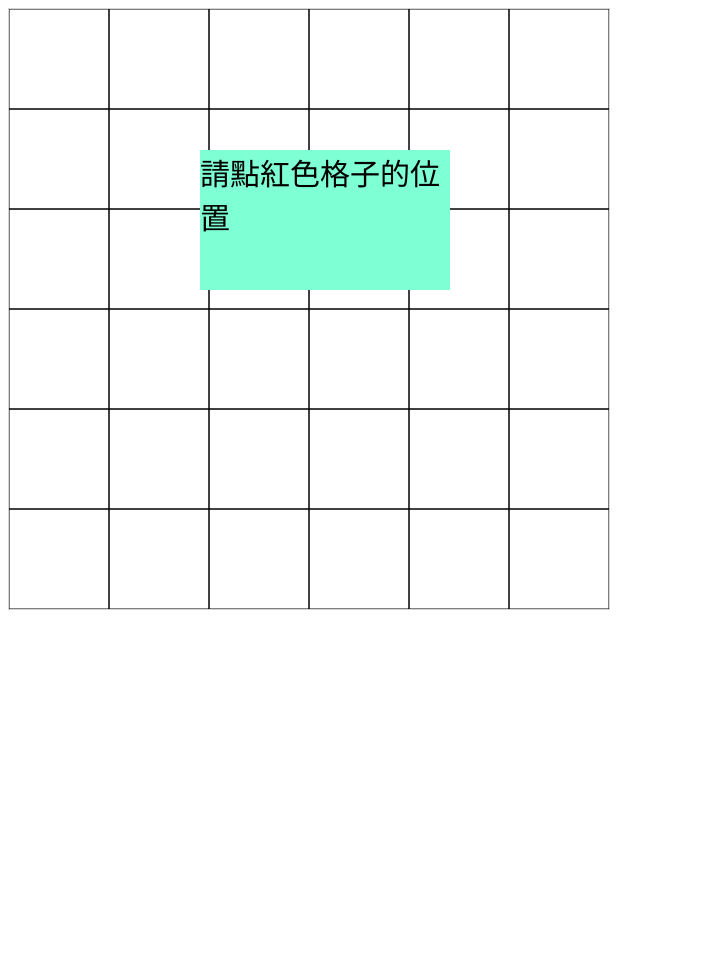
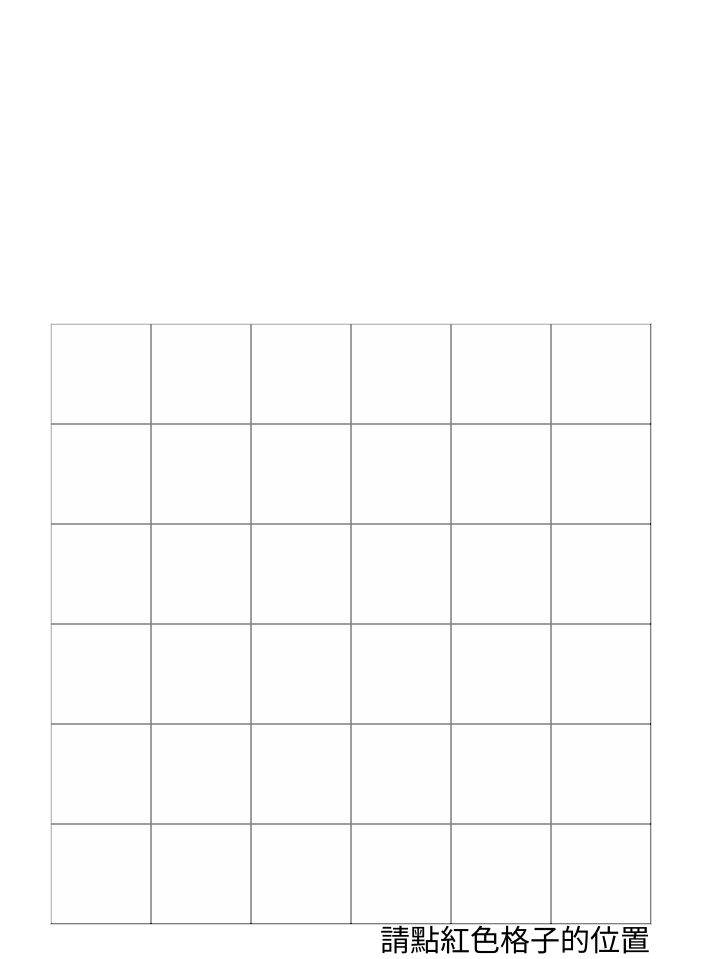
Before and after one commit to freedomisnotfree1/ColorGame, a plain HTML site: page index.html in a window 1280 px wide. Shown: the whole page, without its empty margins (0-707 px from the left). Before the commit the page ends 800 px from the top, so only its background shows below. Drawn offline with Linux system fonts and the light colour scheme.

Commit message:
Add "Next" button, place in 375*667 device, CSS variables inside

```diff
--- a/index.html
+++ b/index.html
@@ -1,31 +1,81 @@
 <!DOCTYPE html>
 <html>
 <header>
-
+    <meta name="viewport" content="width=device-width, initial-scale=0.536, user-scalable=0">
     <meta charset="UTF-8">
     <script src="index.js"></script>
     <style>
-    #textContainer{
-        position: absolute;
-        top: 150px;
-        left: 200px;
-        font-size: 30px;
-        background-color: aquamarine;
-        width: 250px;
-        height: 140px;
-    }
+        :root {
+            --cavas-width: 600px;
+            --textContainer-line-height: 36px;
+        }
 
+        #textContainer {
+            position: absolute;
+
+            margin-left: 50px;
+            margin-top: 322.5px;
+            top: 0px;
+            left: 0px;
+            font-size: 30px;
+            line-height: var(--textContainer-line-height);
+            background-color: rgba(252, 252, 252, 0.493);
+            width: var(--cavas-width);
+            height: var(--cavas-width);
+        }
+
+        #textMiddle {
+            position: absolute;
+            margin-top: calc(var(--cavas-width)/2 - var(--textContainer-line-height)/2);
+            text-align: center;
+            width: 100%;
+        }
+
+        #textDown {
+            position: absolute;
+            margin-top: 600px;
+            text-align: right;
+            width: 100%;
+        }
+
+        #container {
+            position: absolute;
+            left: 0px;
+            top: 0px;
+            width: 100%;
+        }
+
+        #myCanvas {
+            border: 1px solid #d3d3d3;
+            margin-left: 50px;
+            margin-top: 322.5px;
+        }
+
+        .nextLevelButton {
+            margin-top: 50px;
+            height: 50px;
+            width: 100px;
+        }
+
+        body {
+            padding-top: 0px;
+            padding-left: 0px;
+        }
     </style>
 </header>
 
 <body onload="runGame();">
 
-    <canvas id="myCanvas" width="600" height="600" style="border:1px solid #d3d3d3;">
-        Your browser does not support the HTML5 canvas tag.</canvas>
+    <div id="container">
+
+        <canvas id="myCanvas" width="600" height="600">
+            Your browser does not support the HTML5 canvas tag.</canvas>
         <div id="textContainer">
 
-            <div id="text"></div>
+            <div id="textMiddle"></div>
+            <div id="textDown" width="600" height="200"></div>
         </div>
+    </div>
 </body>
 
 </html>
--- a/index.js
+++ b/index.js
@@ -16,6 +16,7 @@ var elemTop = 0;
 
 async function runGame() {
     var c = document.getElementById("myCanvas");
+    var containerElement = document.getElementById("container");
     var ctx = c.getContext("2d");
     elemLeft = c.offsetLeft;
     elemTop = c.offsetTop;
@@ -34,7 +35,7 @@ async function runGame() {
     await countDown();
     drawCellFrame(ctx, c.width, c.height);
     displayText();
-    addClickListener(c, ctx);
+    addClickListener(containerElement, ctx);
     await checkPalyerInput(currentLevel, highlightCellList);
 
 
@@ -130,7 +131,7 @@ function drawClickedCell(ctx, row, col) {
 }
 
 function displayText() {
-    var element = document.getElementById("text");
+    var element = document.getElementById("textDown");
     element.innerHTML = "請點紅色格子的位置";
 }
 
@@ -139,13 +140,14 @@ function sleep(ms) {
 }
 
 async function countDown() {
-    var element = document.getElementById("text");
+    var element = document.getElementById("textMiddle");
     element.innerHTML = "3";
     await sleep(1000);
     element.innerHTML = "2";
     await sleep(1000);
     element.innerHTML = "1";
     await sleep(1000);
+    element.innerHTML = "";
 }
 
 function addClickListener(canvas, ctx) {
@@ -187,20 +189,32 @@ async function checkPalyerInput(level, highlightCellList) {
                     isWaitingInput = false;
                     //  顯示 win this round
                     console.log("YOU WIN!");
+                    var element = document.getElementById("textMiddle");
+                    element.innerHTML = "YOU WIN!";
 
-                    // start nextlevel
+
+                    var element = document.getElementById("textDown");
+                    element.innerHTML = "<button class=\"nextLevelButton\" onclick=\"startNextlevel();\">Next</button>";
+
+
                 }
             } else {
                 isWaitingInput = false;
 
                 // 顯示ＧＡＭＥＯＶＥＲ
                 console.log("GAME OVER!");
-
+                var element = document.getElementById("textMiddle");
+                element.innerHTML = "GAME OVER!";
                 // RESTART
             }
         }
     }
 }
+
+function startNextlevel() {
+    alert("開始了");
+}
+
 
 function ifClickedRightCell(highlightCellListForCompare, row, col) {
     var isRight = false;
```
